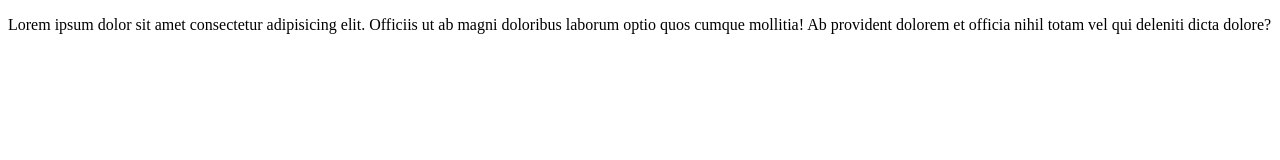
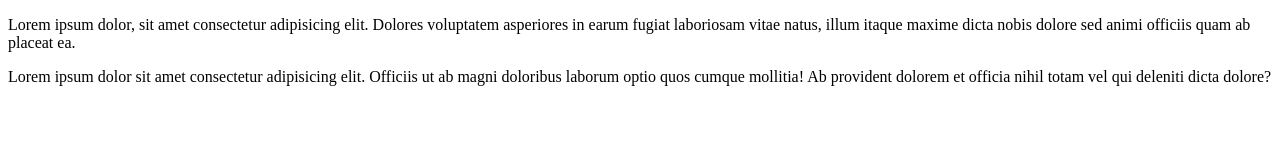
Before and after one commit to Renukavaishnav/gitfirst, a plain HTML site: page sradha.html in a window 1280 px wide. Drawn offline with Linux system fonts and the light colour scheme.

Commit message:
karoo na

```diff
--- a/sradha.html
+++ b/sradha.html
@@ -6,6 +6,7 @@
     <title>new file</title>
 </head>
 <body>
+   <p>Lorem ipsum dolor, sit amet consectetur adipisicing elit. Dolores voluptatem asperiores in earum fugiat laboriosam vitae natus, illum itaque maxime dicta nobis dolore sed animi officiis quam ab placeat ea.</p>
     <p>Lorem ipsum dolor sit amet consectetur adipisicing elit. Officiis ut ab magni doloribus laborum optio quos cumque mollitia! Ab provident dolorem et officia nihil totam vel qui deleniti dicta dolore?</p>
 </body>
 </html>
```
